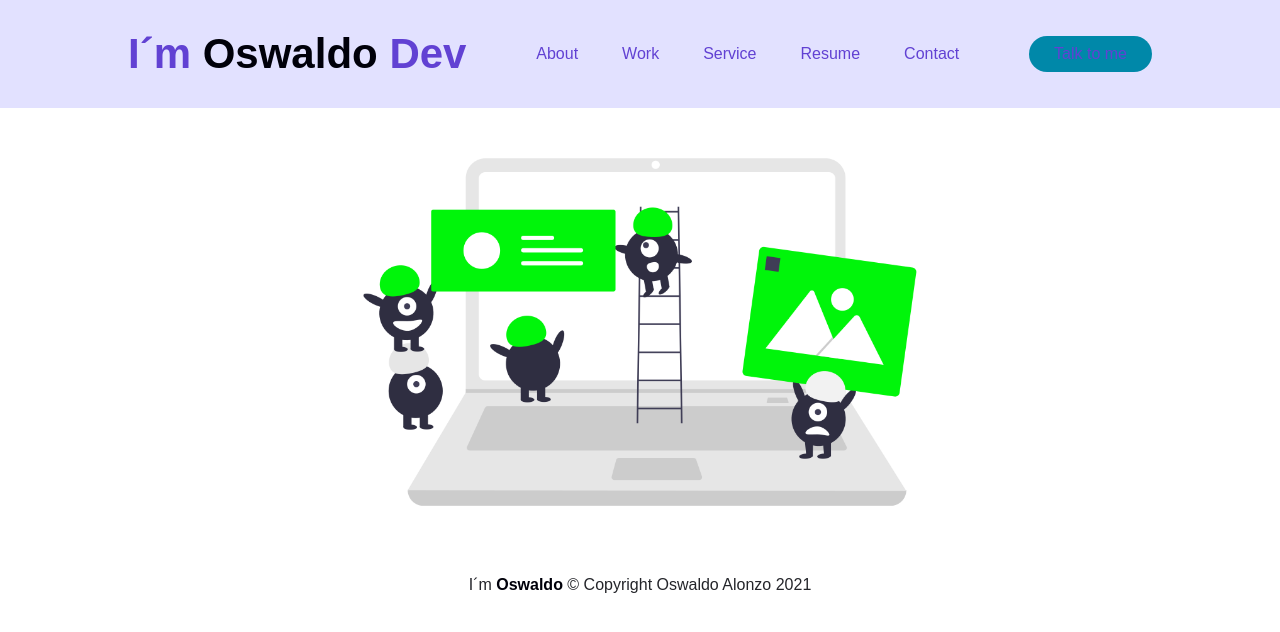
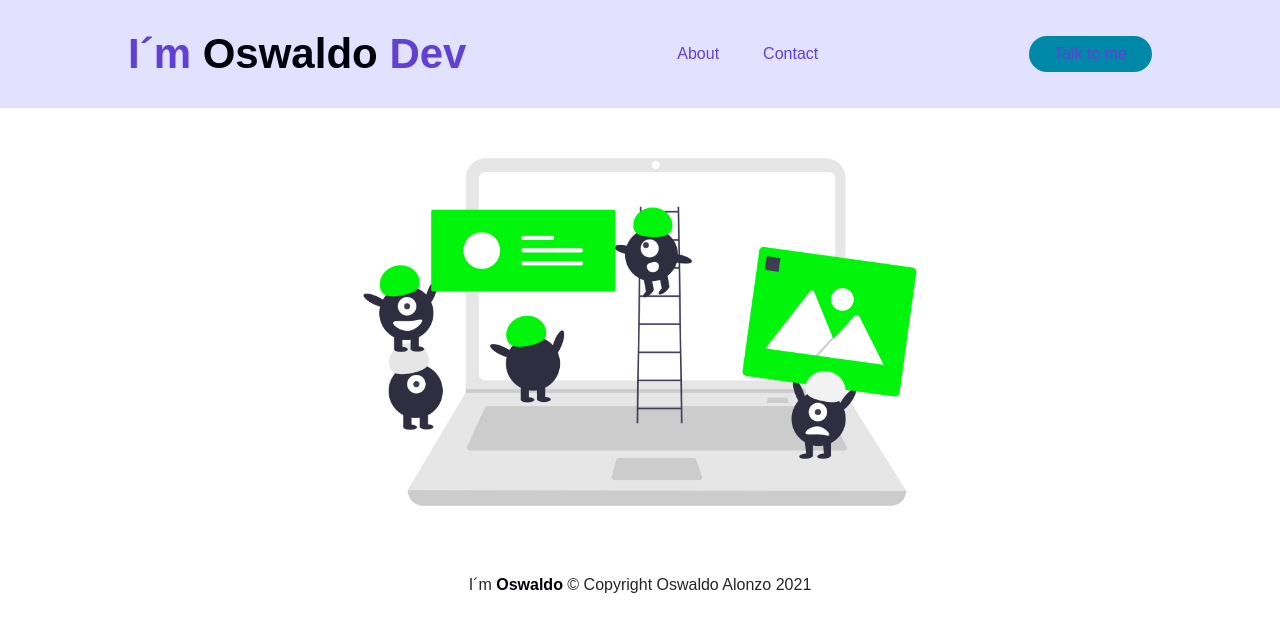
Before and after one commit to Valitogt79/Valitogt79.github.io, a plain HTML site: page index.html in a window 1280 px wide. Drawn offline with Linux system fonts and the light colour scheme; a web font is replaced by a local one.

Commit message:
cambiando barra de navegación

```diff
--- a/index.html
+++ b/index.html
@@ -14,9 +14,6 @@
         <nav>
             <ul class="nav__links">
                 <li><a href="#">About</a></li>
-                <li><a href="#">Work</a></li>
-                <li><a href="#">Service</a></li>
-                <li><a href="#">Resume</a></li>
                 <li><a href="#">Contact</a></li>
             </ul>
         </nav>
```
